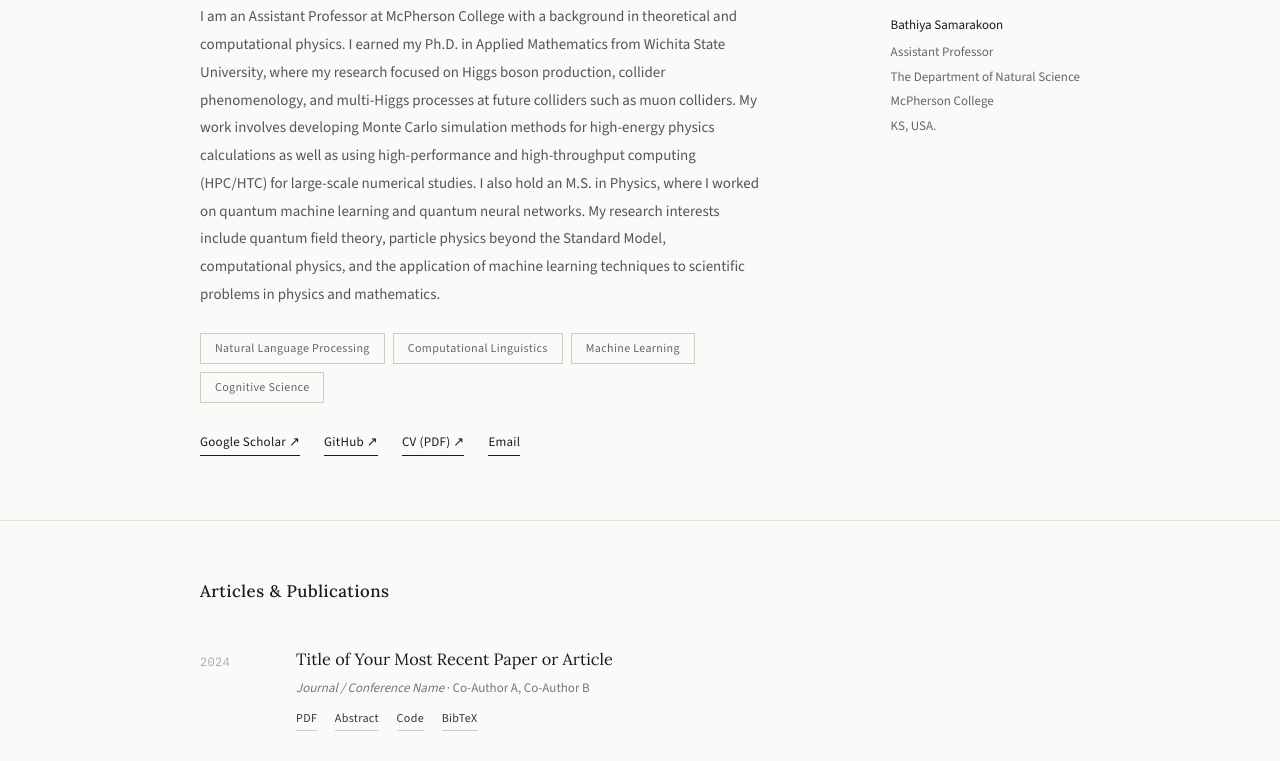
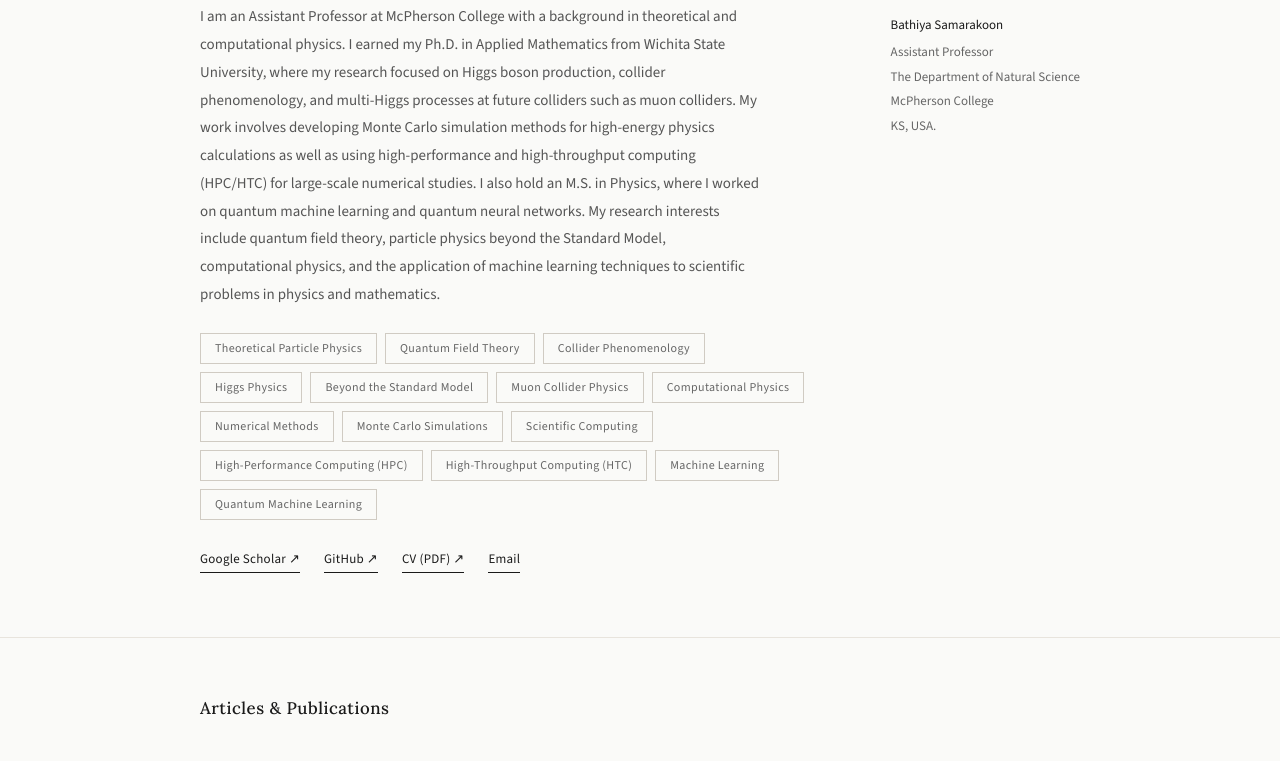
Before and after one commit to bathiya17/bathiya17.github.io, a plain HTML site: page index.html in a window 1280 px wide. Shown: the part 310-1071 px from the top of the page. Drawn offline with nearby package versions, Linux system fonts and the light colour scheme.

Commit message:
Update index.html

```diff
--- a/index.html
+++ b/index.html
@@ -316,21 +316,30 @@
   <div class="container">
     <div id="about">
       <div class="hero-text">
-        <h1>Research at the intersection of<br><em>language</em> theoretical physics and computational science</h1>
+        <h1>Research at the intersection of<br><em>theoretical physics </em> and computational science</h1>
         <!-- Edit this description to match your actual research -->
         <p>
   I am an Assistant Professor at McPherson College with a background in theoretical and computational physics. I earned my Ph.D. in Applied Mathematics from Wichita State University, where my research focused on Higgs boson production, collider phenomenology, and multi-Higgs processes at future colliders such as muon colliders. My work involves developing Monte Carlo simulation methods for high-energy physics calculations as well as using high-performance and high-throughput computing (HPC/HTC) for large-scale numerical studies. I also hold an M.S. in Physics, where I worked on quantum machine learning and quantum neural networks. My research interests include quantum field theory, particle physics beyond the Standard Model, computational physics, and the application of machine learning techniques to scientific problems in physics and mathematics.
         </p>
         <div class="research-tags">
-          <!-- Add or remove tags to match your research areas -->
-          <span>Natural Language Processing</span>
-          <span>Computational Linguistics</span>
-          <span>Machine Learning</span>
-          <span>Cognitive Science</span>
-        </div>
+  <span>Theoretical Particle Physics</span>
+  <span>Quantum Field Theory</span>
+  <span>Collider Phenomenology</span>
+  <span>Higgs Physics</span>
+  <span>Beyond the Standard Model</span>
+  <span>Muon Collider Physics</span>
+  <span>Computational Physics</span>
+  <span>Numerical Methods</span>
+  <span>Monte Carlo Simulations</span>
+  <span>Scientific Computing</span>
+  <span>High-Performance Computing (HPC)</span>
+  <span>High-Throughput Computing (HTC)</span>
+  <span>Machine Learning</span>
+  <span>Quantum Machine Learning</span>
+         </div>
         <div class="hero-links">
           <!-- Replace # with your actual links -->
-          <a href="https://scholar.google.com/citations?user=YOURID" target="_blank" rel="noopener">Google Scholar ↗</a>
+          <a href="https://scholar.google.com/citations?user=a18iiaoAAAAJ&hl=en" target="_blank" rel="noopener">Google Scholar ↗</a>
           <a href="https://github.com/bathiya17" target="_blank" rel="noopener">GitHub ↗</a>
           <a href="cv.pdf" target="_blank" rel="noopener">CV (PDF) ↗</a>
           <a href="samarakb@mcpherson.edu.edu">Email</a>
```
